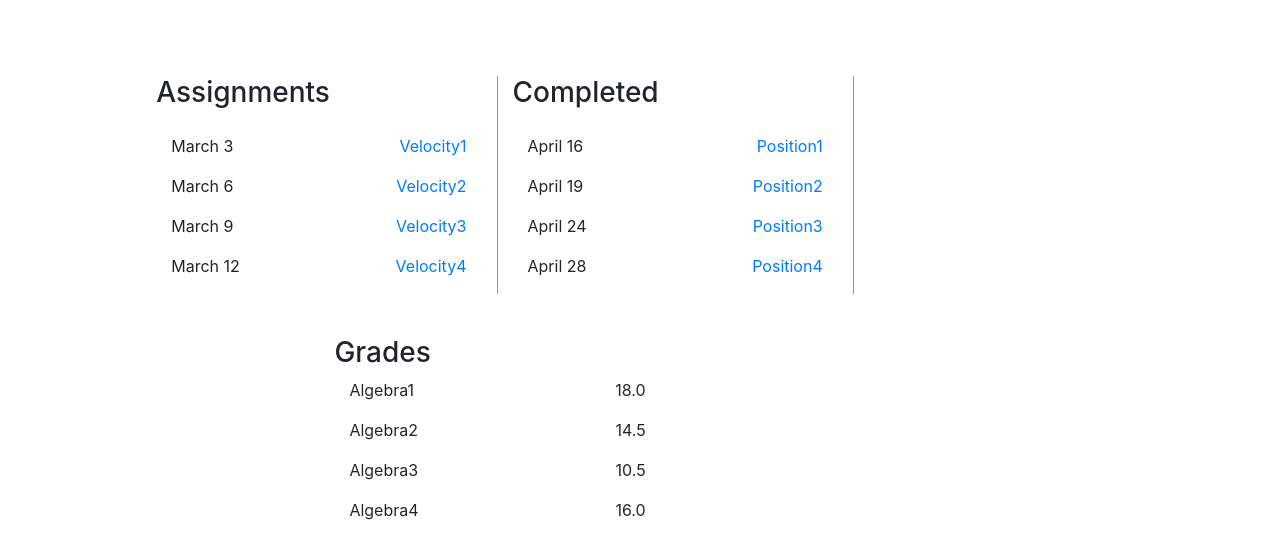
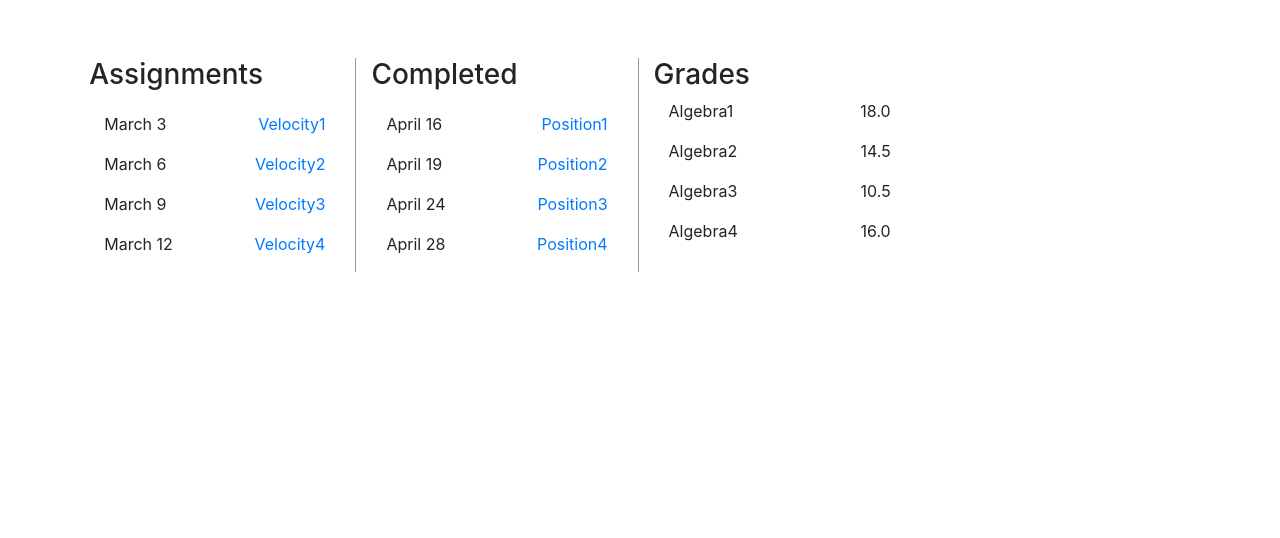
Before and after one commit to GatechVIP/swapr-react-client, a React app: page /dashboard in a window 1280 px wide. Shown: the part 348-886 px from the top of the page. After the commit the page ends 800 px from the top, so only its background shows below. Built offline with nearby package versions, Linux system fonts and the light colour scheme.

Commit message:
Cleaned up UI Part 1

```diff
--- a/src/components/App.js
+++ b/src/components/App.js
@@ -10,7 +10,7 @@ class App extends Component {
         return (
             <div className="App">
                 <SideMenu />
-                <Main />
+                <Main class="main"/>
             </div>
         );
     }
--- a/src/components/dashboard/CompletedAssignments.js
+++ b/src/components/dashboard/CompletedAssignments.js
@@ -41,7 +41,7 @@ render(){
     return (
       <div id="completed-block" className = "col-lg-5">
       <div>
-        <h3 className="justify-content-md-center">Completed</h3>
+        <h3>Completed</h3>
       </div>
       <div>
           {this.state.assignmentList.map((assignment) => {
--- a/src/components/dashboard/Grades.js
+++ b/src/components/dashboard/Grades.js
@@ -38,7 +38,7 @@ render(){
     return (
       <div id="grades-block" className = "col-lg-5">
           <div>
-            <h3 className="justify-content-md-center">Grades</h3>
+            <h3>Grades</h3>
           </div>
           <div>
             {this.state.gradesList.map((grade) => {
--- a/src/components/stylesheets/index.css
+++ b/src/components/stylesheets/index.css
@@ -24,7 +24,8 @@ body {
 #completed-block {
   margin-top: 5%;
   height: 100%;
-  width: 40%;
+  display: inline-block;
+  max-width: 33%;
   float: left;
   border-right: 1px solid #999999;
 }
@@ -38,6 +39,14 @@ body {
 }
 .main-page {
   margin-top: 5%;
+}
+
+.App {
+  margin: .5%;
+}
+
+.Main {
+  margin-top: .5%;
 }
 
 .MenuBar {
@@ -57,6 +66,8 @@ body {
 #todo-block {
   margin-top: 5%;
   height: 100%;
+  display: inline-block;
+  max-width: 33%;
   float: left;
    /*background-color: #BDB76B; */
   border-right: 1px solid #999999;
@@ -64,8 +75,9 @@ body {
 #grades-block {
   margin-top: 5%;
   height: 100%;
-  width: 40%;
+  max-width: 33%;
   float: left;
+  display: inline-block;
 }
 
 #todo-block h3 {
--- a/src/components/views/Dashboard.js
+++ b/src/components/views/Dashboard.js
@@ -57,7 +57,7 @@ class Dashboard extends Component {
                     <div className="col-lg-9">
                         <div className="row justify-content-md-center" id="header"><h1 id="dashboard-title">Dashboard</h1></div>
                         <div className = "row justify-content-md-center">
-                            <ToDoAssignments/>
+                            <ToDoAssignments style={{"align":"left"}}/>
                             <CompletedAssignments/>
                             <Grades/>
                         </div>
--- a/src/components/views/Login.js
+++ b/src/components/views/Login.js
@@ -42,12 +42,13 @@ class Login extends Component {
         return (
             <div className="Login">
                 <form onSubmit={this.handleSubmit}>
-                    <label>Username:</label>
-                    <input type="text" name="username" onChange={this.handleChange} />
-
+                    <p><label>Username:</label>
+                        <input type="text" name="username" onChange={this.handleChange} />
+                    </p>
+                    <p>
                     <label>Password:</label>
                     <input type="text" name="password" onChange={this.handleChange} />
-
+                    </p>
                     <input type="submit" value="Log in" />
                 </form>
             </div>
--- a/src/components/views/SideMenu.js
+++ b/src/components/views/SideMenu.js
@@ -13,9 +13,6 @@ export default class SideMenu extends React.Component {
                     <li class="nav-item">
                         <a className="navbar-brand" id="title">SWAPR: PHYS 2211</a>
                     </li>
-                    <li class="nav-item">
-                        <a href="">Dashboard</a>
-                    </li>
                     <li><Link to='/'>Home</Link></li>
                     <li><Link to='/login'>Login</Link></li>
                     <li><Link to='/gradeAssignment'>Grade Assignment</Link></li>
```
